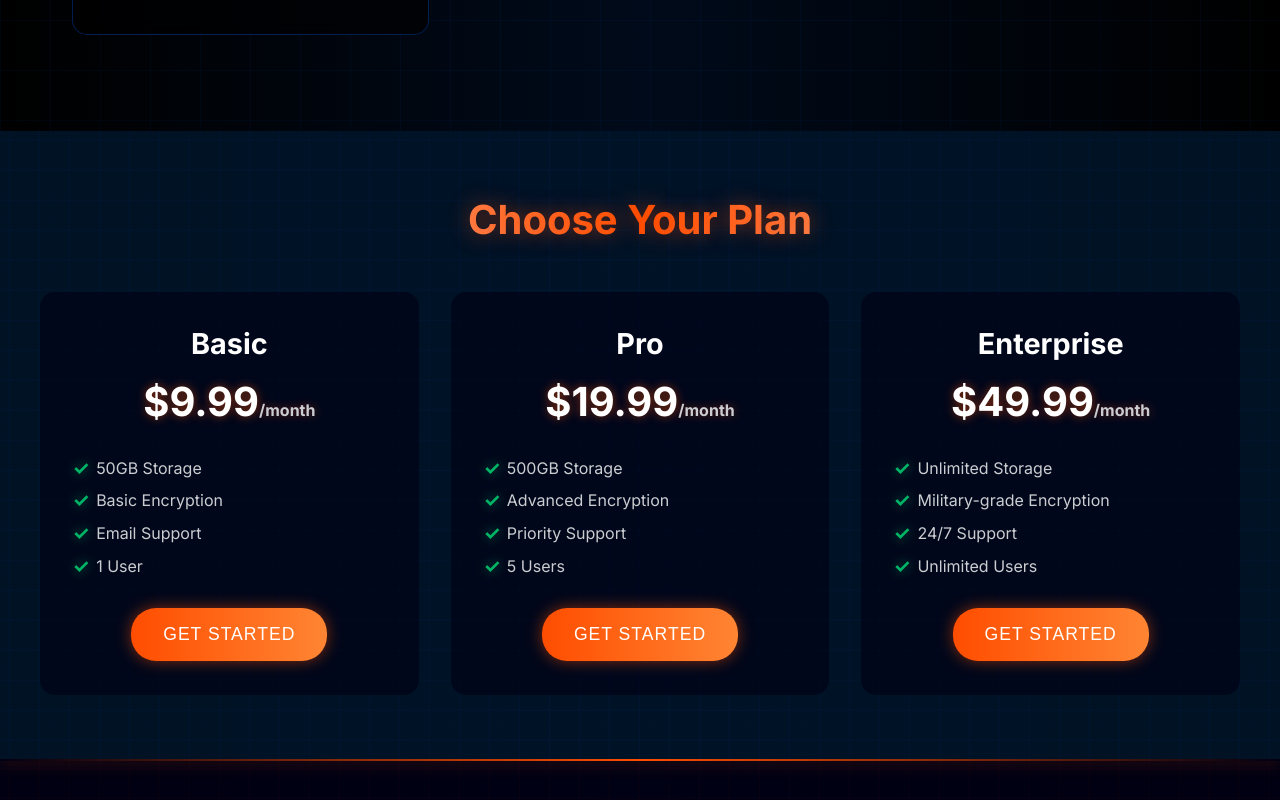
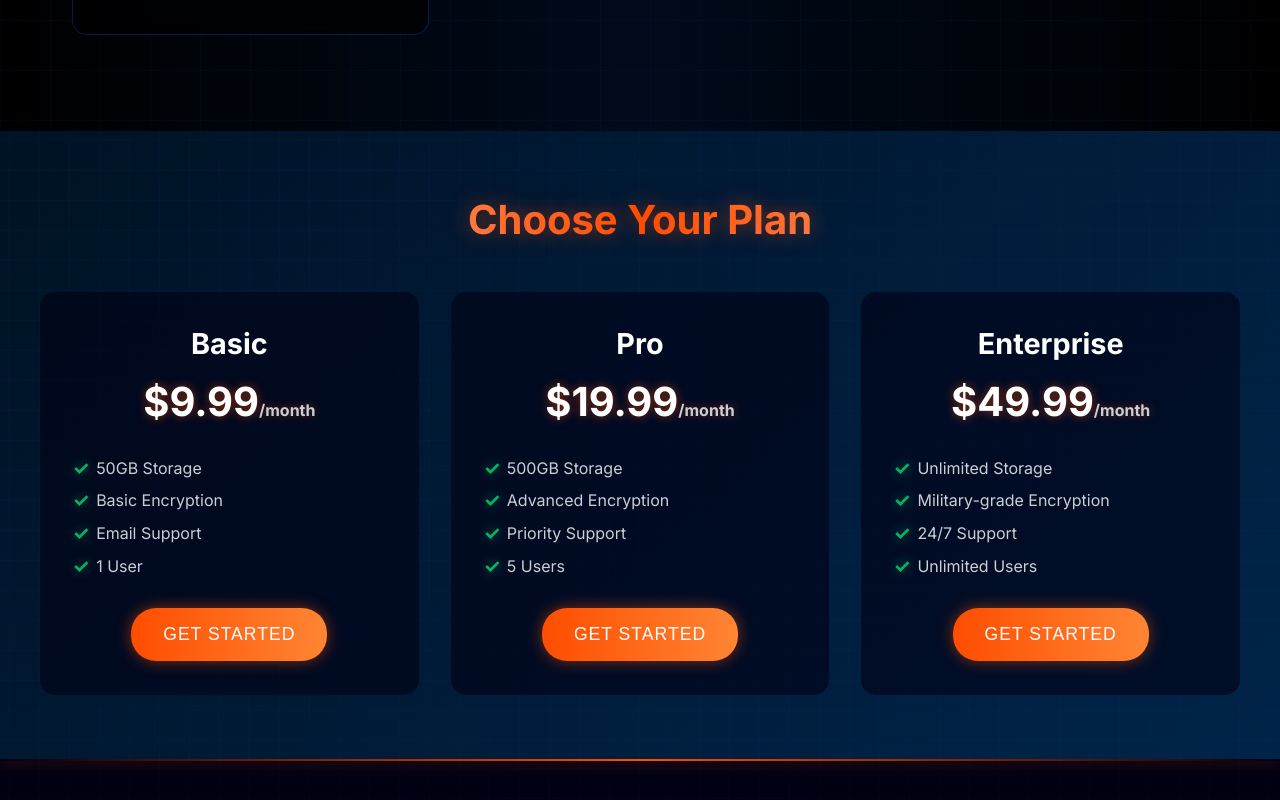
Before and after one commit to Vibhav1207/testing, a React (Vite) app: page / in a window 1280 px wide. Shown: the part 980-1780 px from the top of the page. Built offline with nearby package versions, Linux system fonts and the light colour scheme.

Commit message:
Update Subscription.jsx

```diff
--- a/src/components/Subscription.jsx
+++ b/src/components/Subscription.jsx
@@ -4,7 +4,7 @@ import { motion } from 'framer-motion';
 
 const SubscriptionSection = styled.section`
   padding: 4rem 2rem;
-  background: rgba(0, 20, 40, 0.9);
+  background: linear-gradient(135deg, rgba(0, 20, 40, 0.9), rgba(0, 40, 80, 0.9));
   position: relative;
   overflow: hidden;
 
```
